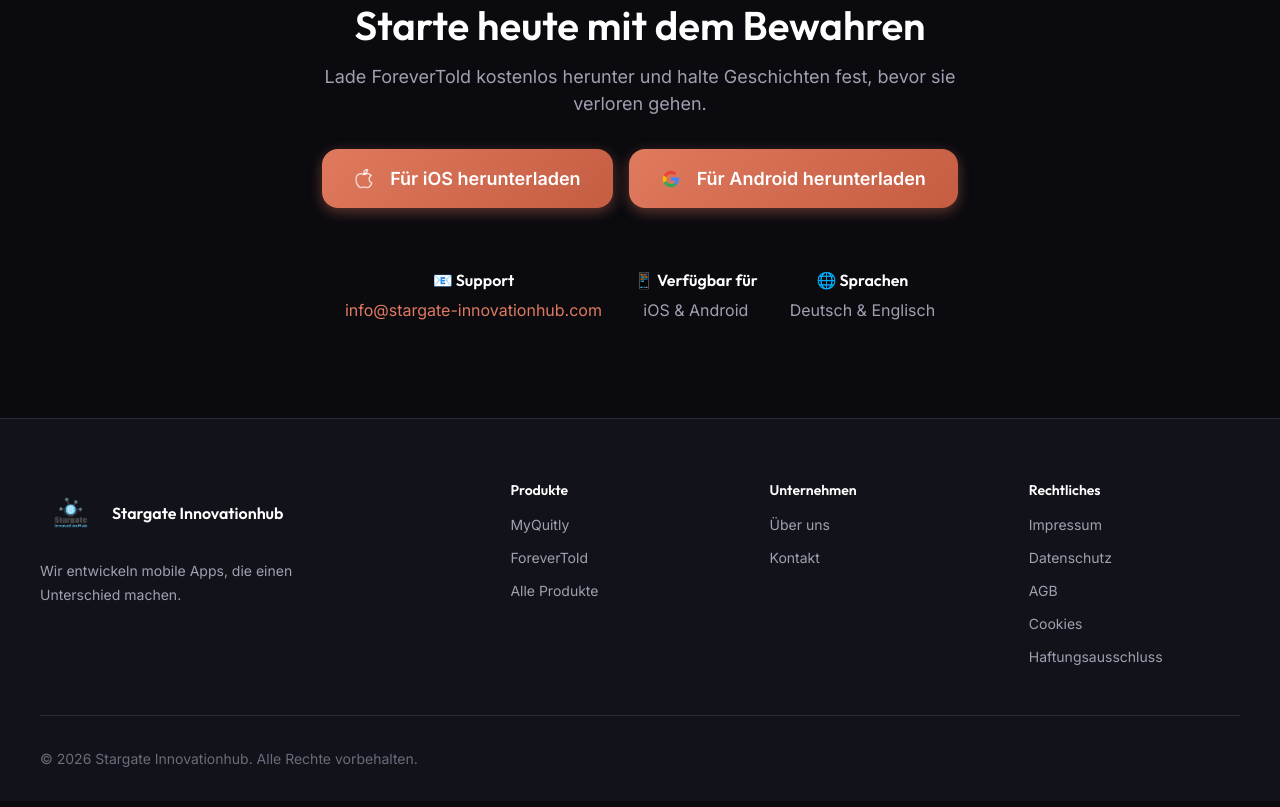
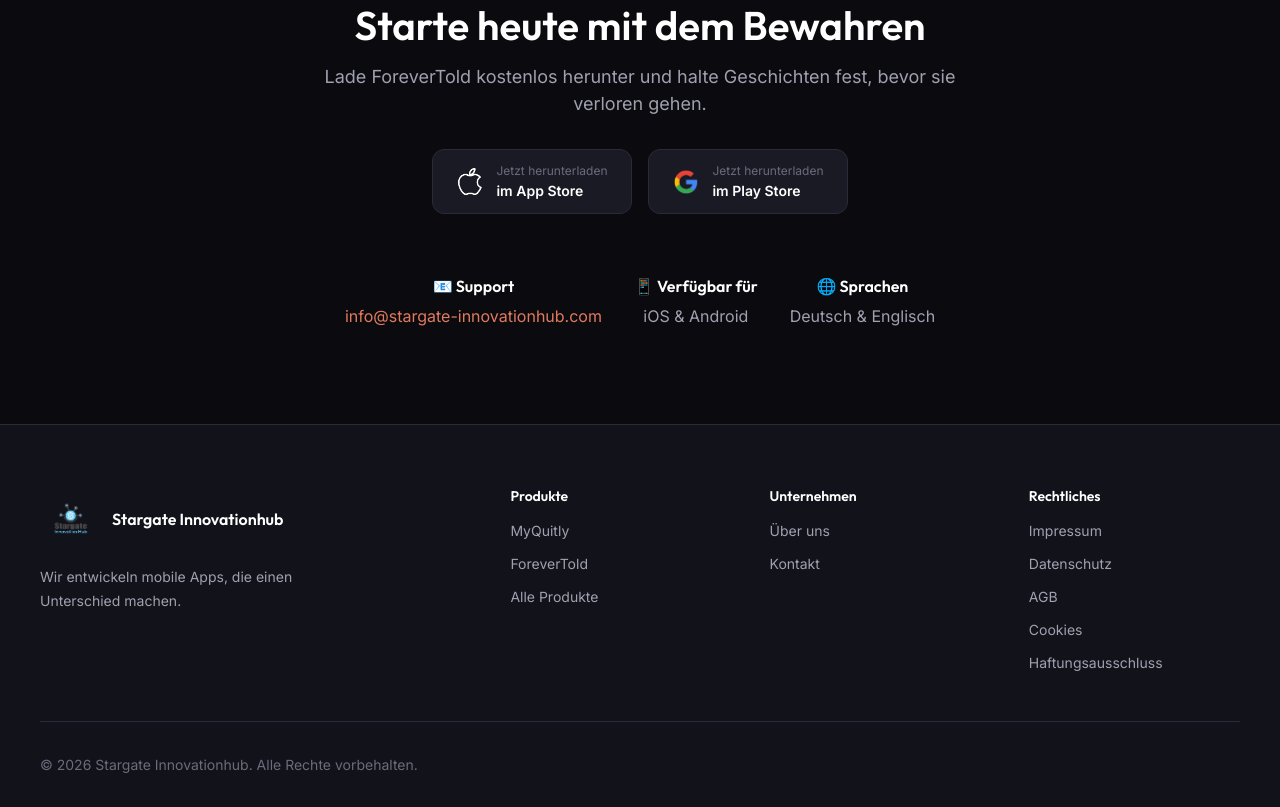
Before and after one commit to Abutanara/stargate-innovationhub-website, a plain HTML site: page products/forevertold/index.html in a window 1280 px wide. Shown: the part 7472-8279 px from the top of the page. Drawn offline with Linux system fonts and the light colour scheme.

Commit message:
style: ForeverTold CTA-Buttons wie Store-Badges formatiert

```diff
--- a/products/forevertold/index.html
+++ b/products/forevertold/index.html
@@ -638,12 +638,20 @@
                 <p class="section__description">
                     Lade ForeverTold kostenlos herunter und halte Geschichten fest, bevor sie verloren gehen.
                 </p>
-                <div style="display: flex; gap: var(--space-4); justify-content: center; margin-top: var(--space-8); flex-wrap: wrap;">
-                    <a href="https://apps.apple.com/app/forevertold" class="btn btn--forevertold btn--large" target="_blank" rel="noopener noreferrer">
-                        <img src="/images/apple_logo3.png" alt="" style="width: 20px; height: 20px; margin-right: 8px;"> Für iOS herunterladen
+                <div class="product-hero__stores" style="justify-content: center; margin-top: var(--space-8);">
+                    <a href="https://apps.apple.com/app/forevertold" class="store-badge" target="_blank" rel="noopener noreferrer">
+                        <img src="/images/apple_logo3.png" alt="Apple" class="store-badge__icon-img">
+                        <span class="store-badge__text">
+                            <span class="store-badge__label">Jetzt herunterladen</span>
+                            <span class="store-badge__name">im App Store</span>
+                        </span>
                     </a>
-                    <a href="https://play.google.com/store/apps/details?id=app.forevertold" class="btn btn--forevertold btn--large" target="_blank" rel="noopener noreferrer">
-                        <img src="/images/google_logo.png" alt="" style="width: 20px; height: 20px; margin-right: 8px;"> Für Android herunterladen
+                    <a href="https://play.google.com/store/apps/details?id=app.forevertold" class="store-badge" target="_blank" rel="noopener noreferrer">
+                        <img src="/images/google_logo.png" alt="Google Play" class="store-badge__icon-img">
+                        <span class="store-badge__text">
+                            <span class="store-badge__label">Jetzt herunterladen</span>
+                            <span class="store-badge__name">im Play Store</span>
+                        </span>
                     </a>
                 </div>
             </div>
```
Also changed, not shown: en/products/forevertold/index.html (+13 -5 lines).
